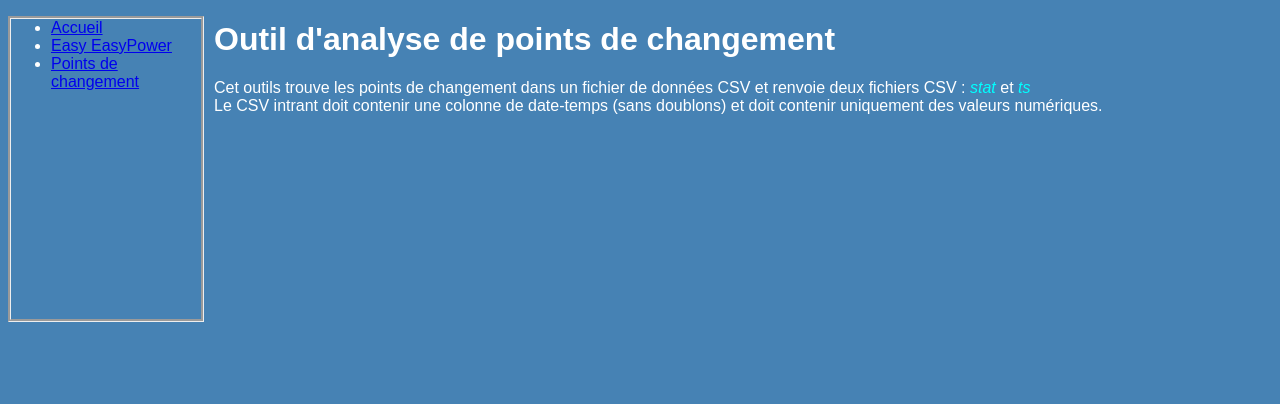
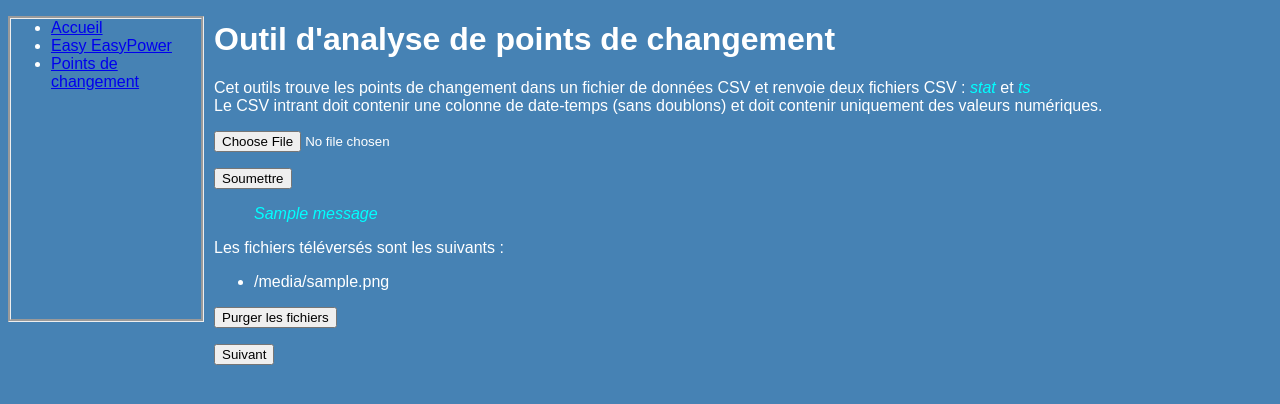
Before and after one commit to DFS420/intern-app, a Flask app: template Templates/change_points.html in a window 1280 px wide. Shown: the part 113-517 px from the top of the page. Run offline with Flask 2, Linux system fonts and the light colour scheme; the template is opened without the code that fills it: most values are stand-ins (such as "Sample title", 1, 10 or a date in 2020); one stand-in notice (Sample message) is shown.

Commit message:
change point quasiment fonctionnel

```diff
--- a/Templates/change_points.html
+++ b/Templates/change_points.html
@@ -22,6 +22,55 @@
                     des valeurs numériques.
                 </p>
 
+                 <div id="file_selector">
+                    <form method="POST" action="" enctype="multipart/form-data">
+                        <p><input type="file" name="file" accept=".csv"></p>
+                        <p><input type="submit" value="Soumettre"></p>
+                        <input type="hidden" name="btn_id" value="soumettre_fichier">
+                    </form>
+                 </div>
+
+                <div id="message">
+                    {% with messages = get_flashed_messages() %}
+                    {% if messages %}
+                    <ul class=flashes>
+                        {% for message in messages %}
+                        <em>{{ message }}</em>
+                        {% endfor %}
+                    </ul>
+                    {% endif %}
+                    {% endwith %}
+                </div>
+
+                <div class="container", id="files">
+                    {% if uploaded_files == [] %}
+                        Aucun fichier téléversé
+                    {% else %}
+                        Les fichiers téléversés sont les suivants :
+                        <ul>
+                            {% for file in uploaded_files %}
+                                <li>{{ file }} </li>
+                            {% endfor %}
+                        </ul>
+                        <div id="purge">
+                            <form method="POST">
+                                <input type="submit" value="Purger les fichiers">
+                                <input type="hidden" name="btn_id" value="purger">
+                            </form>
+
+                        </div>
+                    {% endif %}
+                </div>
+
+                <div id="bouton suivant">
+                    {% if uploaded_files != [] %}
+                        <form method="POST" action="">
+                            <p><input type="submit" value="Suivant"></p>
+                            <input type="hidden" name="btn_id" value="suivant">
+                        </form>
+                    {% endif %}
+                </div>
+
             </div>
         </div>
     </body>
--- a/app.py
+++ b/app.py
@@ -4,6 +4,7 @@ from flask import Flask, render_template, request, redirect, url_for, abort, Res
 from werkzeug.utils import secure_filename
 from utils.File import validate_file_epow as validate, get_uploads_files, purge_file, full_paths, \
     create_dir_if_dont_exist as create_dir
+from ML_Scripts.pelt_cpd import change_points
 
 import utils.eep_traitement as eep
 
@@ -13,6 +14,7 @@ app.config['MAX_CONTENT_LENGTH'] = 3072 * 3072
 app.config['UPLOAD_EXTENSIONS'] = ['.csv', '.xlsx', '.xls']
 app.config['UPLOAD_PATH'] = create_dir('uploads')
 app.config['UPLOAD_PATH_EPOW'] = create_dir(r'uploads/eepower')
+app.config['UPLOAD_PATH_ML'] = create_dir(r'uploads/ML')
 app.config['GENERATED_PATH'] = create_dir(r'generated')
 app.config['CURRENT_OUTPUT_FILE'] = ''
 
@@ -90,7 +92,34 @@ def eepower_traitement():
 
 @app.route('/change_points', methods=['GET','POST'])
 def ML_change_pt():
-    return render_template('change_points.html')
+    uploaded_files = get_uploads_files(app.config['UPLOAD_PATH_ML'])
+    if request.method == 'POST':
+        # ajout de fichier pour analyse
+        if request.form['btn_id'] == 'soumettre_fichier':
+            file = request.files['file']
+            filename = file.filename
+            if filename != '':
+                file_ext = os.path.splitext(filename)[1]
+                # valide si l'extension des fichier est bonne
+                if file_ext not in app.config['UPLOAD_EXTENSIONS']:
+                    flash("Les fichiers reçus ne sont des fichiers .csv ou .xlsx", 'error')
+                file.save(os.path.join(app.config['UPLOAD_PATH_ML'], filename))
+                return redirect(url_for('ML_change_pt',uploaded_files=uploaded_files, file_ready=0))
+            return redirect(url_for('ML_change_pt'))
+
+        elif request.form['btn_id'] == 'suivant':
+            app.config['CURRENT_OUTPUT_FILE'] = create_dir(os.path.join(app.config['GENERATED_PATH'],'ML'))
+            uploaded_file = uploaded_files[0] # le format est une liste mais il n'y a qu'un seul fichier
+            input_path = os.path.join(app.config['UPLOAD_PATH_ML'], uploaded_file)
+            outputs = change_points(input_path, app.config['CURRENT_OUTPUT_FILE'])
+
+        elif request.form['btn_id'] == 'purger':
+            return redirect(url_for('purge', app_name='ML_change_pt'))
+
+        elif request.form['btn_id'] == 'telecharger':
+            return redirect(url_for('download',app_name='ML_change_pt',filename=app.config['CURRENT_OUTPUT_FILE']))
+
+    return render_template('change_points.html', uploaded_files=uploaded_files, file_ready=0)
 
 @app.route('/<app_name>/<filename>', methods=['GET', 'POST'])
 def download(app_name,filename):
```
